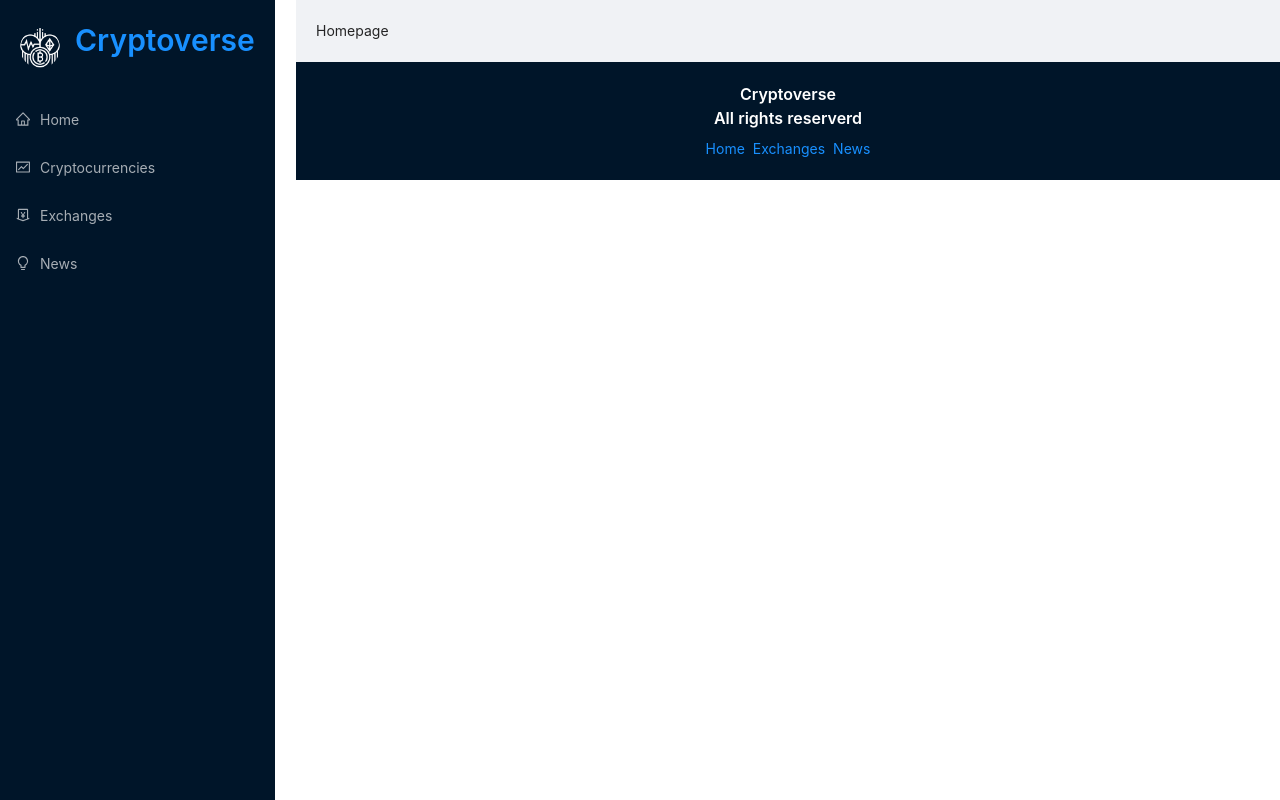
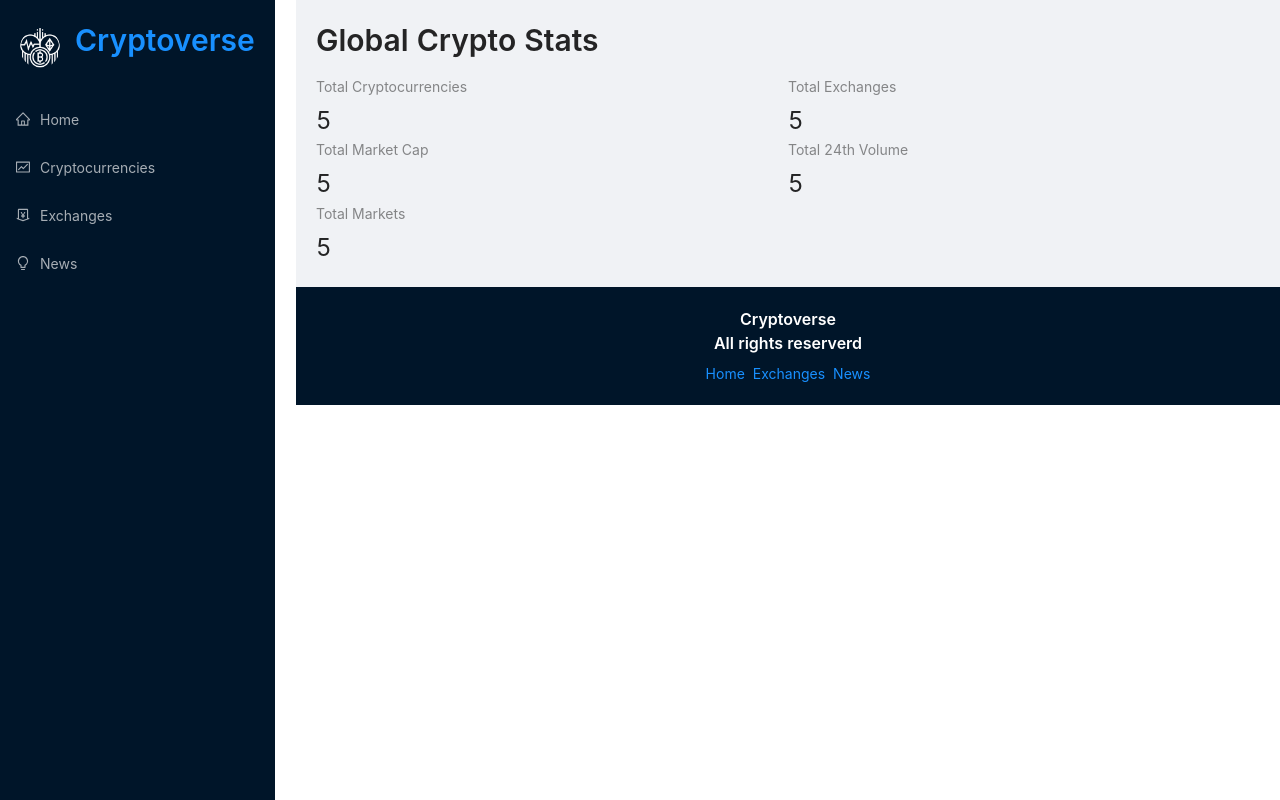
Before and after one commit to savelyevresearch/crypto-portal-app, a React (Create React App) app: page / in a window 1280 px wide. Built offline with nearby package versions, Linux system fonts and the light colour scheme.

Commit message:
Homepage initial design

```diff
--- a/src/components/Homepage.jsx
+++ b/src/components/Homepage.jsx
@@ -1,8 +1,27 @@
 import React from 'react';
+
+import millify from 'millify';
+
+import { Typography, Row, Col, Statistic } from 'antd';
+
+import { Link } from 'react-router-dom';
+
+const { Title } = Typography;
 
 const Homepage = () => {
   return (
-    <div>Homepage</div>
+    <>
+      <Title level={2} className='heading'>
+        Global Crypto Stats
+      </Title>
+      <Row>
+        <Col span={12}><Statistic title='Total Cryptocurrencies' value='5' /></Col>
+        <Col span={12}><Statistic title='Total Exchanges' value='5' /></Col>
+        <Col span={12}><Statistic title='Total Market Cap' value='5' /></Col>
+        <Col span={12}><Statistic title='Total 24th Volume' value='5' /></Col>
+        <Col span={12}><Statistic title='Total Markets' value='5' /></Col>
+      </Row>
+    </>
   )
 }
 
```
